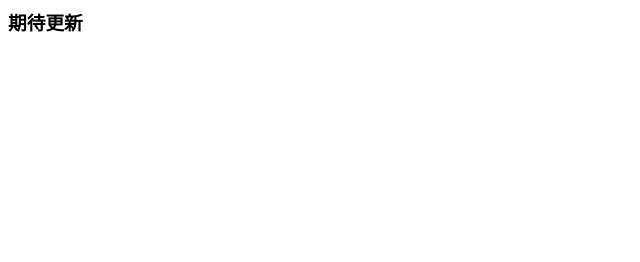
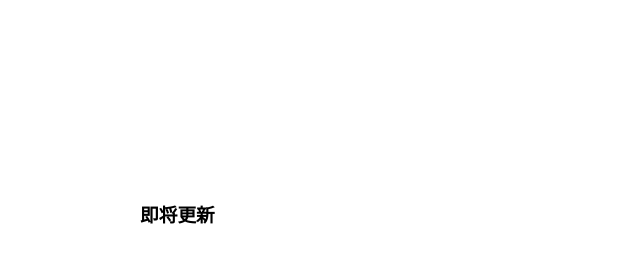
Before and after one commit to msunwensong/msunwensong.github.io, a plain HTML site: page index.html in a window 1280 px wide. Shown: the whole page, without its empty margins (0-640 px from the left). Drawn offline with Linux system fonts and the light colour scheme.

Commit message:
Update index.html

```diff
--- a/index.html
+++ b/index.html
@@ -1 +1 @@
-<h3>期待更新</h3>
+<h3 style="width:1000px;height:30px; margin:0 auto; margin-top:200px">即将更新</h3>
```
